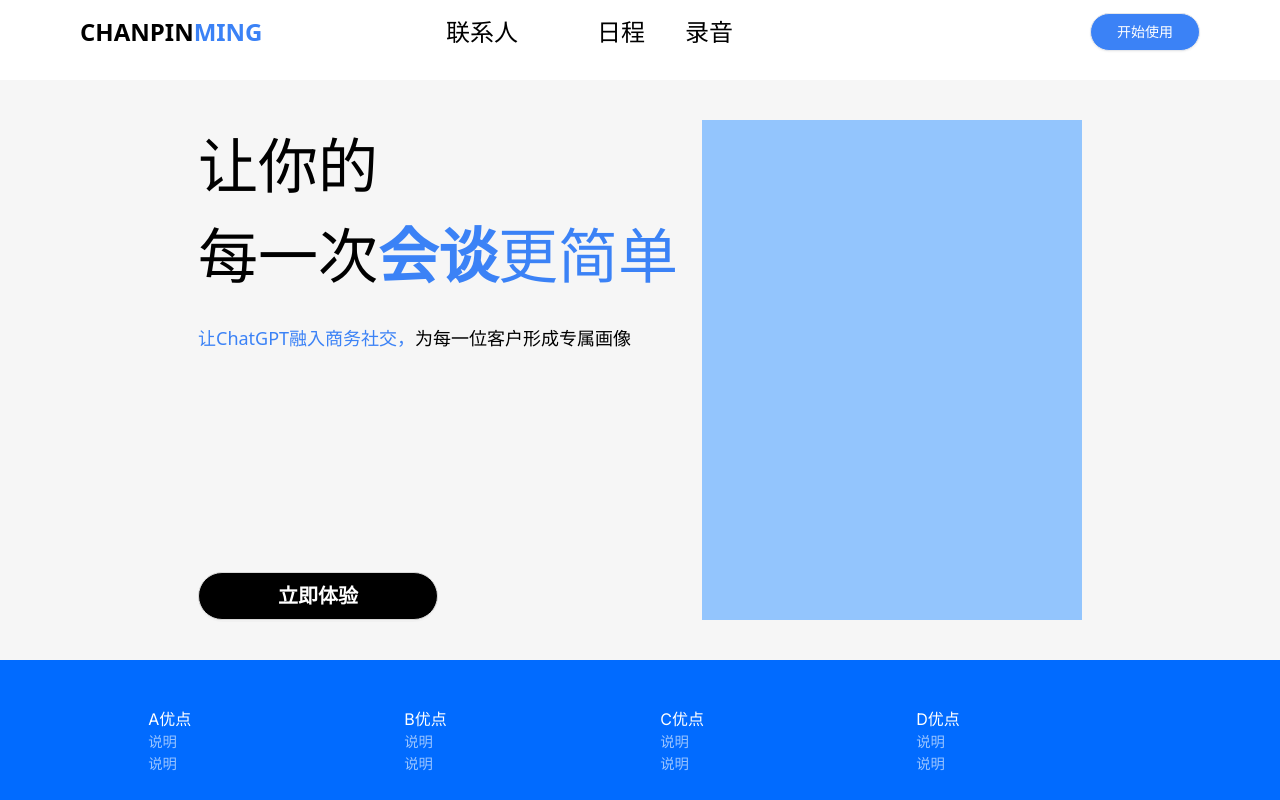
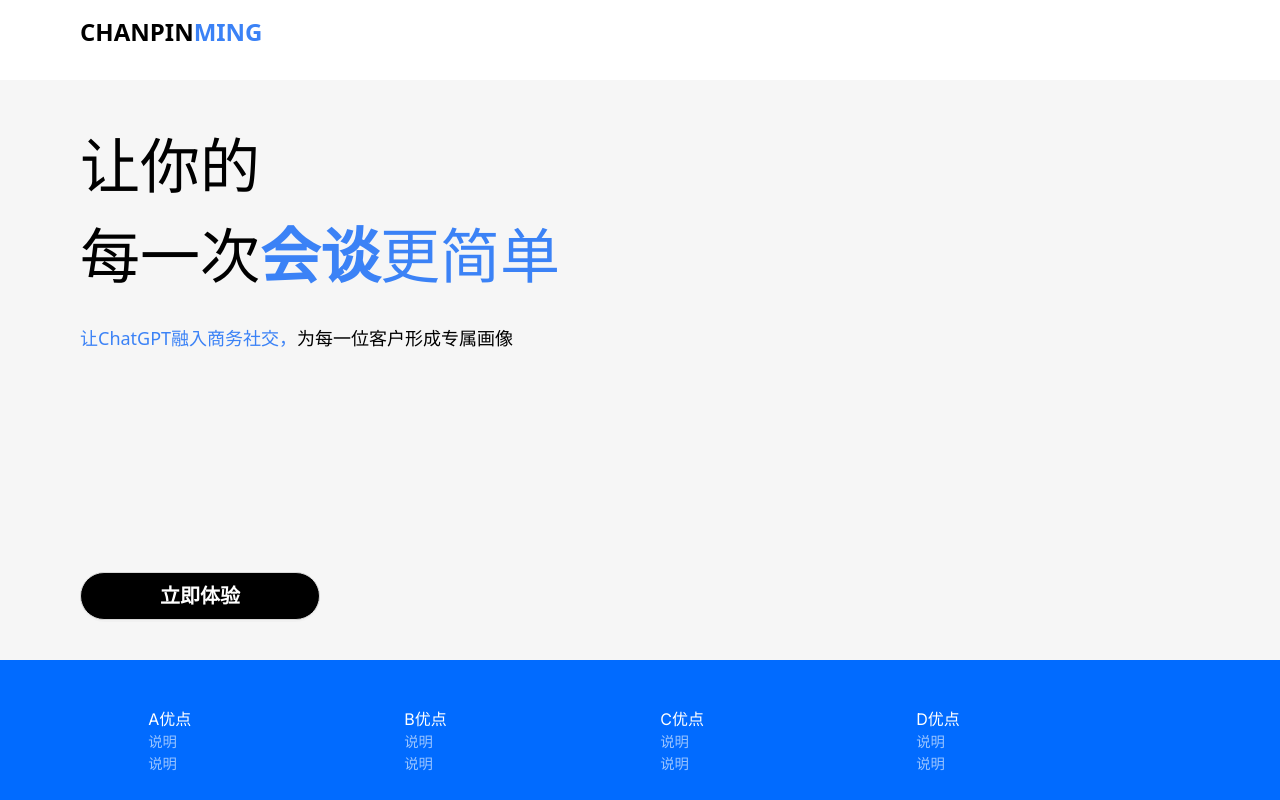
Before and after one commit to aigcheng/HackEngine-online-1-guangnianzhinei-Aidvisor, a Next.js app: page / in a window 1280 px wide. Built offline with nearby package versions, Linux system fonts and the light colour scheme.

Commit message:
fix: home page

```diff
--- a/components/header.tsx
+++ b/components/header.tsx
@@ -36,7 +36,7 @@ export default function Header(props: any) {
         {props.showNav && (
           <div className="flex flex-1 items-center justify-end space-x-4">
             <nav className="flex items-center space-x-1 ">
-              <ul className=" gap-10 font-display text-[15px] font-medium text-secondary-700 md:flex header-menu w-[50vw]">
+              {/* <ul className=" gap-10 font-display text-[15px] font-medium text-secondary-700 md:flex header-menu w-[50vw]">
                 <li>
                   <Link
                     href="/contacts"
@@ -60,13 +60,13 @@ export default function Header(props: any) {
                     录音
                   </Link>
                 </li>
-              </ul>
-              <button
+              </ul> */}
+              {/* <button
                 onClick={handleOpenModal}
                 className="bg-blue-500 rounded-full md:min-w-[110px] border border-primary-500 bg-primary-500 px-3 py-1.5 md:px-4 md:py-2 text-center text-sm font-medium text-white shadow-sm transition-all hover:border-primary-700 hover:bg-primary-700 focus:ring focus:ring-primary-200"
               >
                 开始使用
-              </button>
+              </button> */}
             </nav>
           </div>
         )}
--- a/pages/index.tsx
+++ b/pages/index.tsx
@@ -1,6 +1,7 @@
 import Head from 'next/head'
 import Header from '@/components/header'
 import Footer from '@/components/footer'
+import Link from 'next/link'
 import { Inter } from 'next/font/google'
 import styles from '@/styles/Home.module.css'
 import { Button } from 'antd'
@@ -18,8 +19,8 @@ export default function Home() {
         <link rel="icon" href="/favicon.ico" />
       </Head>
       <main className={styles.main}>
-        <div className="flex p-10">
-          <div className="left-content pr-6 flex flex-col items-start justify-between">
+        <div className="flex py-10 mx-20">
+          <div className="left-content pr-6 flex flex-col items-start justify-between h-[500px]">
             <div className="title">
               <h1 className="font-inter leading-normal font-normal text-6xl leading-9 text-black">
                 让你的 <br />
@@ -34,10 +35,11 @@ export default function Home() {
               </div>
             </div>
             <Button className=" w-60 h-12 bg-black rounded-full">
-              <span className="font-inter font-bold text-xl leading-11 text-white">立即体验</span>
+              <Link href="/schedule">
+                <span className="font-inter font-bold text-xl leading-11 text-white">立即体验</span>
+              </Link>
             </Button>
           </div>
-          <div className="bg-blue-300 w-[380px] h-[500px]"></div>
         </div>
         <Footer />
       </main>
--- a/pages/schedule.tsx
+++ b/pages/schedule.tsx
@@ -24,8 +24,8 @@ type Event = {
 function SchedulePage() {
   const [contacts, setContacts] = useState<Contact[]>([])
   const [newContact, setNewContact] = useState<string>('')
-  const [events, setEvents] = useState<Event[]>([]);
-  const [newEvent, setNewEvent] = useState<Event>({ title: '', start: new Date(), end: new Date() });
+  const [events, setEvents] = useState<Event[]>([])
+  const [newEvent, setNewEvent] = useState<Event>({ title: '', start: new Date(), end: new Date() })
 
   const handleAddContact = () => {
     if (newContact) {
@@ -35,13 +35,11 @@ function SchedulePage() {
   }
 
   interface Event {
-    title: string;
-    start: Date;
-    end: Date;
-    participants?: string[];
+    title: string
+    start: Date
+    end: Date
+    participants?: string[]
   }
-
-
 
   const handleAddEvent = (value: Moment[]) => {
     if (newEvent.title && value.length === 2) {
@@ -54,17 +52,16 @@ function SchedulePage() {
           participants: newEvent.participants || []
         }
       ])
-      setNewEvent({ title: '', start: new Date(), end: new Date() });
+      setNewEvent({ title: '', start: new Date(), end: new Date() })
     }
   }
-
 
   return (
     <Layout>
       <Header></Header>
       <Content style={{ padding: '50px' }}>
         <Row gutter={24}>
-          <Col span={8}>
+          <Col span={5} style={{ backgroundColor: 'rgba(1, 107, 255, 0.15);', marginRight: '20px' }}>
             <div style={{ height: '25%' }}>
               <h2>联系人列表</h2>
               <List
@@ -119,7 +116,7 @@ function SchedulePage() {
               </Select>
             </div>
           </Col>
-          <Col span={16}>
+          <Col span={16} style={{ color: '#000' }}>
             <Calendar
               localizer={localizer}
               events={events}
--- a/styles/Home.module.css
+++ b/styles/Home.module.css
@@ -2,7 +2,7 @@
   display: flex;
   flex-direction: column;
   justify-content: space-between;
-  align-items: center;
+  align-items: flex-start;
   color: #fff;
   height: calc(100vh - 80px);
 }
```
